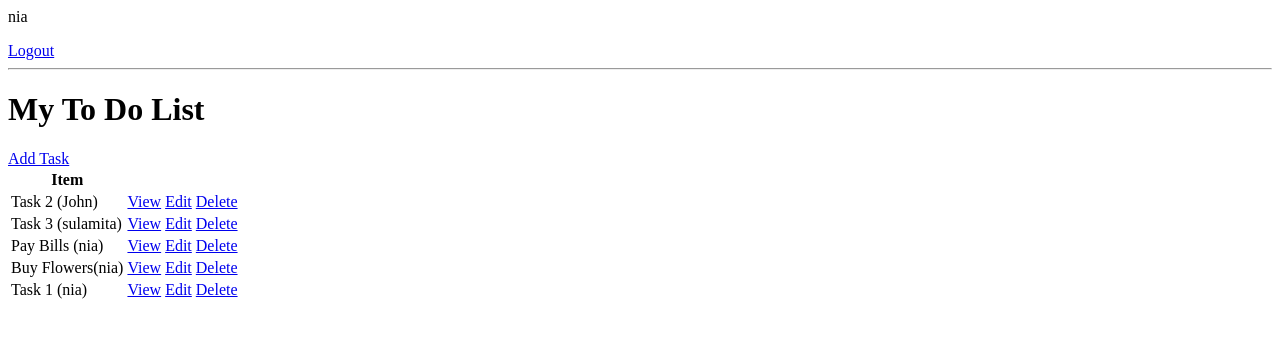
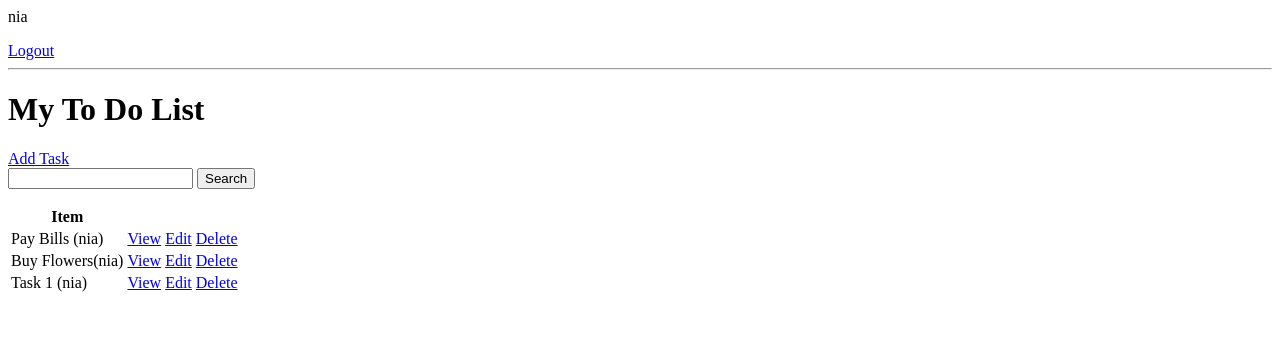
Before and after one commit to Arushi-Kapkoti/To-Do-List-Application, a Django app: page / in a window 1280 px wide. Shown: the top 338 px of the page. Run offline with Django 5.2, Linux system fonts and the light colour scheme; a user stored in the database is signed in; data comes from the database, SQL or seed files in the repository; both versions use the stored data as it was after the commit.

Commit message:
Search tasks in the to do list

```diff
--- a/todo_list/base/templates/base/task_list.html
+++ b/todo_list/base/templates/base/task_list.html
@@ -8,6 +8,11 @@
 <h1>My To Do List</h1>
 <a href="{% url 'task-create' %}">Add Task</a>
 
+<form method="GET">
+    <input type="text" name="search-area" value="{{search_area}}">
+    <input type="submit" value="Search">
+</form>
+
 <table>
     <tr>
         <th> Item</th>
@@ -15,7 +20,7 @@
         <th></th>
         <th></th>
     </tr>
-    {% for task in object_list %}
+    {% for task in tasks %}
     <tr>
         <td>{{task.title}}</td>
         <td><a href="{% url 'task' task.id %}">View</a></td>
--- a/todo_list/base/views.py
+++ b/todo_list/base/views.py
@@ -57,7 +57,15 @@ class TaskList(LoginRequiredMixin, ListView):
         context = super().get_context_data(**kwargs)
         #context['tasks'] = self.request.user
         context['tasks'] = context['tasks'].filter(user=self.request.user)
-        #context['count'] = context['tasks'].filter(complete=False).count()
+        context['count'] = context['tasks'].filter(complete=False).count()
+
+        search_input = self.request.GET.get('search-area') or ''
+        if search_input:
+            context['tasks'] = context['tasks'].filter(
+                title__startswith=search_input
+            )
+        context['search_input'] = search_input
+
         return context
 
 class TaskDetail(LoginRequiredMixin, DetailView):
```
Also changed, not shown: todo_list/db.sqlite3.
